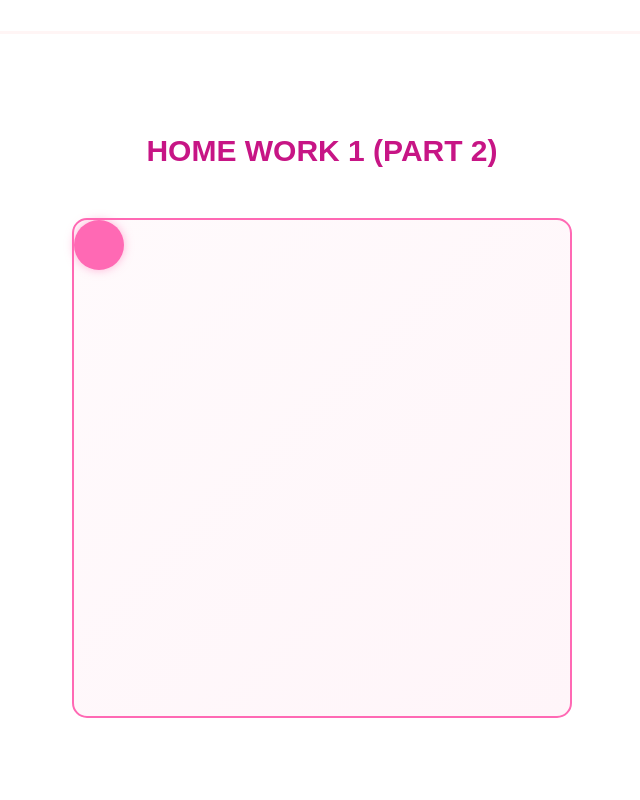
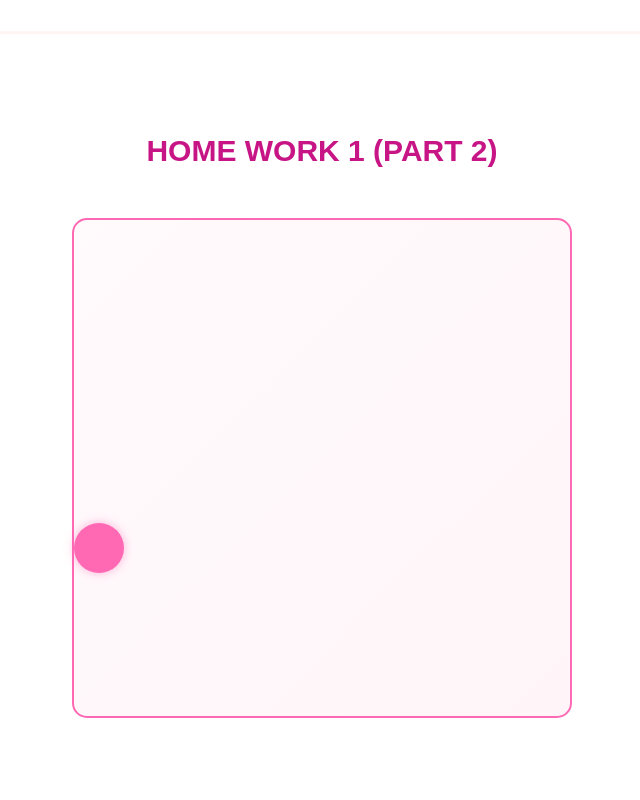
Before and after one commit to IIxIIIxII/PL1_website, a plain HTML site: page pages/home_works.html in a window 1280 px wide. Shown: the part 1140-1940 px from the top of the page, without its empty margins (318-958 px from the left). Drawn offline with Linux system fonts and the light colour scheme.

Commit message:
Add block movement functionality and improve stopwatch event listeners

```diff
--- a/js/home_works.js
+++ b/js/home_works.js
@@ -16,6 +16,46 @@ button.addEventListener('click', ()=>{
     }
 });
 
+// Block movement
+const parentBlock = document.querySelector('.parent_block')
+const childBlock = document.querySelector('.child_block')
+
+let x = 0
+let y = 0
+
+let directionX = 1;
+let directionY = 0;
+
+const speed = 3;
+
+function move(){
+    const maxWidth = parentBlock.offsetWidth - childBlock.offsetWidth
+    const maxHeight = parentBlock.offsetHeight - childBlock.offsetHeight
+
+    x+= directionX*speed
+    y+= directionY*speed
+
+    childBlock.style.left = x + 'px'
+    childBlock.style.top = y + 'px'
+
+    if (x>maxWidth && directionX === 1){
+        directionX = 0
+        directionY = 1
+    }else if (y>=maxHeight && directionY===1){
+        directionX = -1
+        directionY = 0
+    }else if (x<=0 && directionX === -1){
+        directionX = 0;
+        directionY = -1
+    }else if (y<=0 && directionY === -1){
+        directionX = 1
+        directionY = 0
+    }
+    setTimeout(move, 10)
+}
+move()
+
+// Stopwatch with Speed Control
 let stopwatchInterval;
 let isRunning = false;
 let startTime;
@@ -65,7 +105,7 @@ function startStopwatch() {
         stopwatchInterval = setInterval(() => {
             elapsedTime = Date.now() - startTime;
             updateDisplay();
-        }, 100 / currentSpeed); // Изменяем интервал в зависимости от скорости
+        }, 100 / currentSpeed);
     }
 }
 
@@ -104,14 +144,15 @@ function changeSpeed(direction) {
     }
 }
 
-// Event Listeners
+// Event Listeners для секундомера
+if (startButton && stopButton && resetButton && speedMinusButton && speedPlusButton) {
     startButton.addEventListener('click', startStopwatch);
     stopButton.addEventListener('click', stopStopwatch);
     resetButton.addEventListener('click', resetStopwatch);
-
     speedPlusButton.addEventListener('click', () => changeSpeed('plus'));
     speedMinusButton.addEventListener('click', () => changeSpeed('minus'));
 
     // Инициализация
     updateDisplay();
     updateSpeedDisplay();
+}
```
Also changed, not shown: pages/home_works.html (+2 -1 lines). Lines whose indentation alone changed are shown as unchanged.
